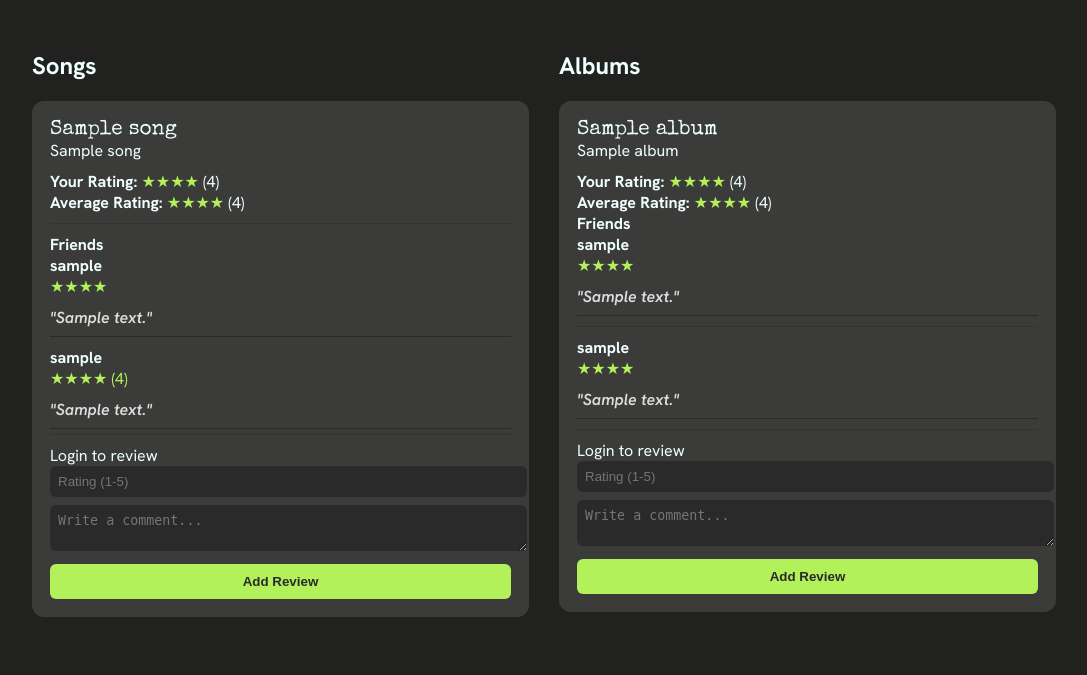
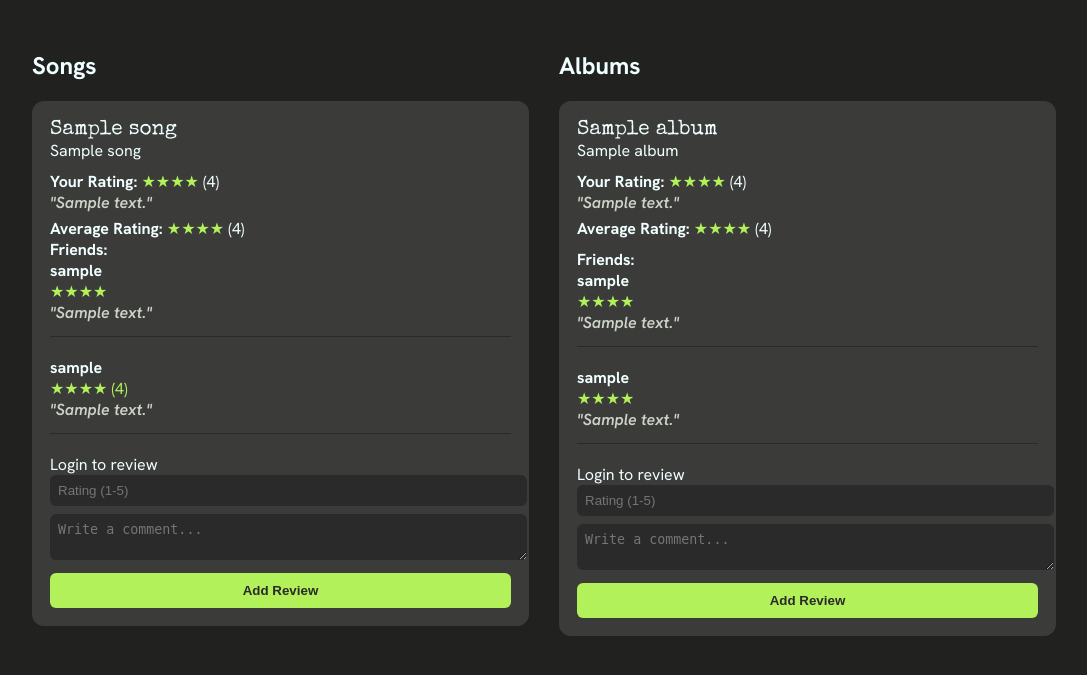
Before and after one commit to elipauly/databases_final, a FastAPI app: template templates/index.html in a window 1280 px wide. Shown: the part 78-753 px from the top of the page, without its empty margins (96-1183 px from the left). Run offline with FastAPI, Linux system fonts and the light colour scheme; the template is opened without the code that fills it: most values are stand-ins (such as "Sample title", 1, 10 or a date in 2020).

Commit message:
small bug fixes

```diff
--- a/templates/index.html
+++ b/templates/index.html
@@ -41,41 +45,43 @@
             box-shadow: 0 4px 10px #0000;
             transition: transform 0.1s ease;
         }
+
         .card:hover {
             transform: scale(1.01);
         }
-        .song-title{
+
+        .song-title {
             font-family: "Special Elite", system-ui;
             font-weight: 400;
             font-style: normal;
             font-size: 1.3rem;
-            color:azure;
+            color: azure;
         }
 
         .meta {
-            color:azure;
+            color: azure;
         }
+
         .rating {
             margin-top: 10px;
         }
+
         .stars {
             color: #b2f15a
         }
 
-        .comment {
-            margin-top: 10px;
-            font-weight: 600;
-        }
         .empty {
             text-align: center;
             margin-top: 50px;
-            color:azure;
+            color: azure;
         }
+
         .grid {
-            display:grid;
+            display: grid;
             grid-template-columns: repeat(auto-fill, minmax(320px, 1fr));
             gap: 20px;
         }
+
         .split {
             display: grid;
             grid-template-columns: 1fr 1fr;
@@ -86,30 +92,33 @@
             display: flex;
             flex-direction: column;
         }
+
         .reviews {
             margin-top: 10px;
-            border-top: 1px solid #333;
             padding-top: 10px;
             max-height: 200px;
             overflow-y: auto;
         }
+
         .review {
             margin-bottom: 10px;
             padding-bottom: 8px;
             border-bottom: 1px solid #2a2a2a;
         }
+
         .review-user {
             font-weight: bold;
         }
 
         .comment {
             font-style: italic;
-            color: #ddd;
+            color: #cdd3c9;
+            margin-bottom: 5px;
+            font-weight: 600;
         }
 
         .review-form {
             margin-top: auto;
-            border-top: 1px solid #333;
             padding-top: 10px;
         }
 
@@ -168,6 +193,10 @@
                         ({{ song.userRating }})
                         {% else %}
                         Not rated
+                        {% endif %}
+
+                        {% if song.userComments %}
+                        <div class="comment">"{{ song.userComments }}"</div>
                         {% endif %}
                     </div>
 
@@ -179,13 +208,12 @@
                         ({{ song.avgRating }})
                     </div>
                 </div>
-                <div class="reviews">
-                    {% if song.ratings|length == 0 %}
+
+                {% if song.ratings|length == 0 and song.friendRatings|length == 0 %}
                     <div class="meta">No reviews yet</div>
                 {% endif %}
 
-                    <strong>Friends</strong>
-
+                <strong>Friends: </strong>
                 {% if song.friendRatings|length == 0 %}
                 <div class="meta">No friend ratings</div>
                 {% endif %}
@@ -245,16 +269,22 @@
             {% endfor %}
 
         </div>
-        <div class="column">
+        <div class="column"> <!-- ALBUMS -->
             <h2>Albums</h2>
 
             {% for album in albums %}
             <div class="card">
                 <div class="song-title">{{ album.albumName }}</div>
                 <div class="meta">{{ album.artistName }}</div>
-                <div class="rating">
+                <div class="rating" style="margin-bottom:10px">
                     <div>
                         <strong>Your Rating:</strong>
+                        {% if user and album.userRating %}
+                        <form method="post" action="/delete-review" class="delete-btn">
+                            <input type="hidden" name="album_id" value="{{ album.albumID }}">
+                            <button type="submit" class="delete-btn">Delete</button>
+                        </form>
+                        {% endif %}
                         {% if album.userRating %}
                         <span class="stars">
                             {% for i in range(album.userRating) %}★{% endfor %}
@@ -262,6 +292,10 @@
                         ({{ album.userRating }})
                         {% else %}
                         Not rated
+                        {% endif %}
+
+                        {% if album.userComments %}
+                        <div class="comment">"{{ album.userComments }}"</div>
                         {% endif %}
                     </div>
 
@@ -274,7 +308,11 @@
                     </div>
                 </div>
 
-                <strong>Friends</strong>
+                {% if album.ratings|length == 0 and album.friendRatings|length == 0 %}
+                    <div class="meta">No reviews yet</div>
+                {% endif %}
+
+                <strong>Friends: </strong>
                 {% if album.friendRatings|length == 0 %}
                 <div class="meta">No friend ratings</div>
                 {% endif %}
```
Also changed, not shown: other parts of templates/index.html (+30 -11 lines). Lines whose indentation alone changed are shown as unchanged.
